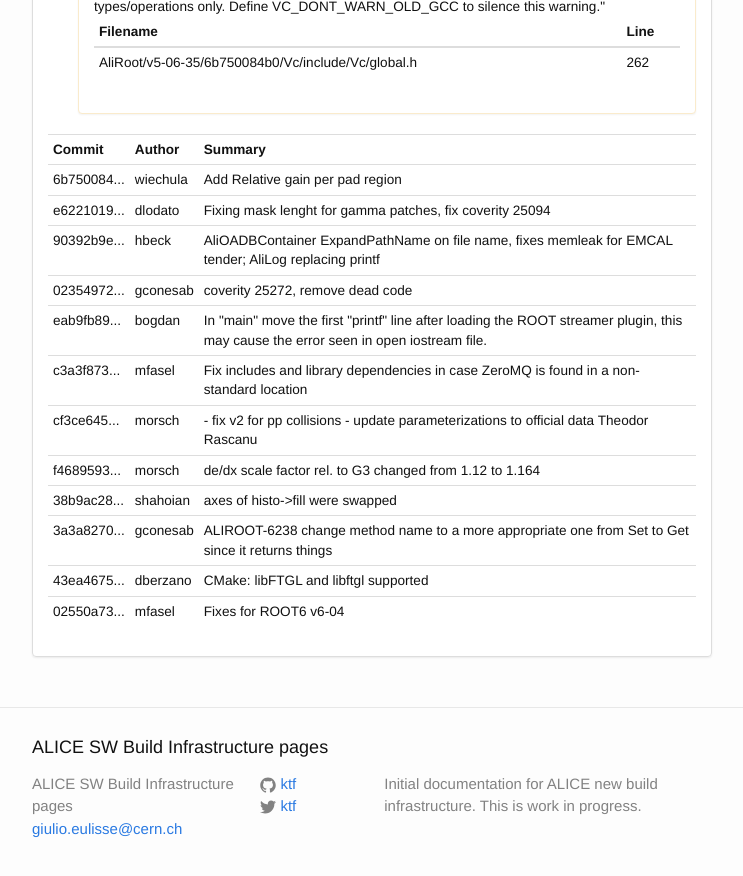
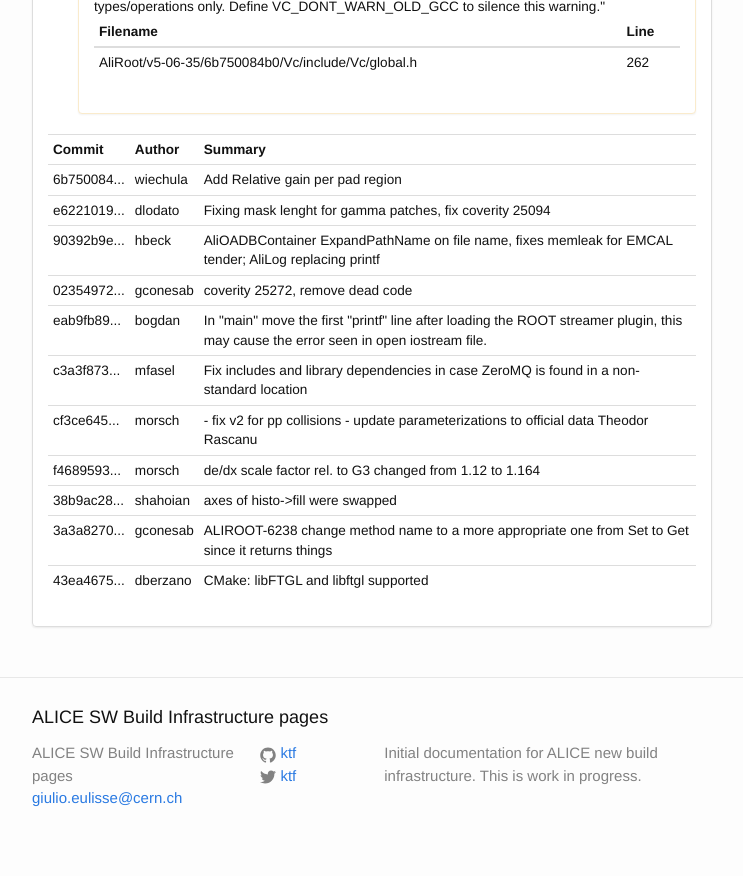
Before and after one commit to alisw/alisw.github.io, a Jekyll site: the page built from index.html, in a window 1280 px wide and 900 px high, scrolled down 73431 px. Shown: the top 876 px of the window, without its empty margins (268-1011 px from the left). Built offline with Jekyll 4.4.1, drawn with Linux system fonts in a browser that asks for light colours; nearby versions of some CDN libraries.

Commit message:
Updated results.

```diff
--- a/_data/commits-aliroot-master.yaml
+++ b/_data/commits-aliroot-master.yaml
@@ -53,8 +53,3 @@
  message: >-
     CMake: libFTGL and libftgl supported
  author: !!str dberzano
--
- commit: "02550a7332d8a3e81aa09ebe71b399a34c121c13"
- message: >-
-    Fixes for ROOT6 v6-04
- author: !!str mfasel
```
